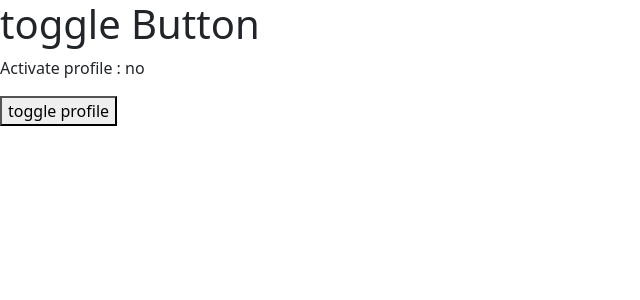
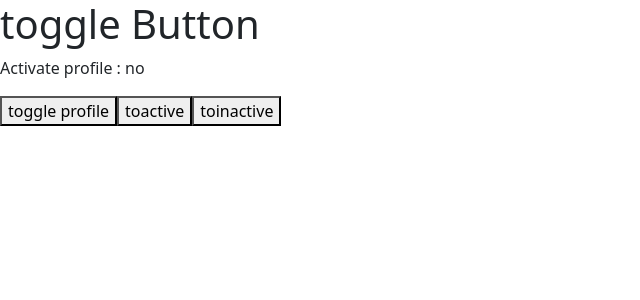
Before and after one commit to DarvinDheena/ReactSession-ReactClass, a React (Vite) app: page / in a window 1280 px wide. Shown: the top 300 px of the page, without its empty margins (0-640 px from the left). Built offline with nearby package versions, Linux system fonts and the light colour scheme.

Commit message:
useReducer hook example 2

```diff
--- a/src/App.jsx
+++ b/src/App.jsx
@@ -7,6 +7,8 @@ const initialState = {
 function reducer(state,action){
   switch(action.type){
     case 'toggle':return { isActive: !state.isActive }
+    case 'toactive' : return { isActive : true }
+    case 'toinactive' : return { isActive : false }
   }
 }
 
@@ -17,6 +19,8 @@ function App() {
       <h1>toggle Button</h1>
       <p>Activate profile : { state.isActive ? 'yes' : ' no'  }</p>
       <button onClick={ ()=> dispatch({type:'toggle'})}>toggle profile</button>
+      <button onClick={()=>dispatch({type : 'toactive'})}>toactive</button>
+      <button onClick={()=>dispatch({type : 'toinactive'})}>toinactive</button>
     </div>
   )
 }
```
